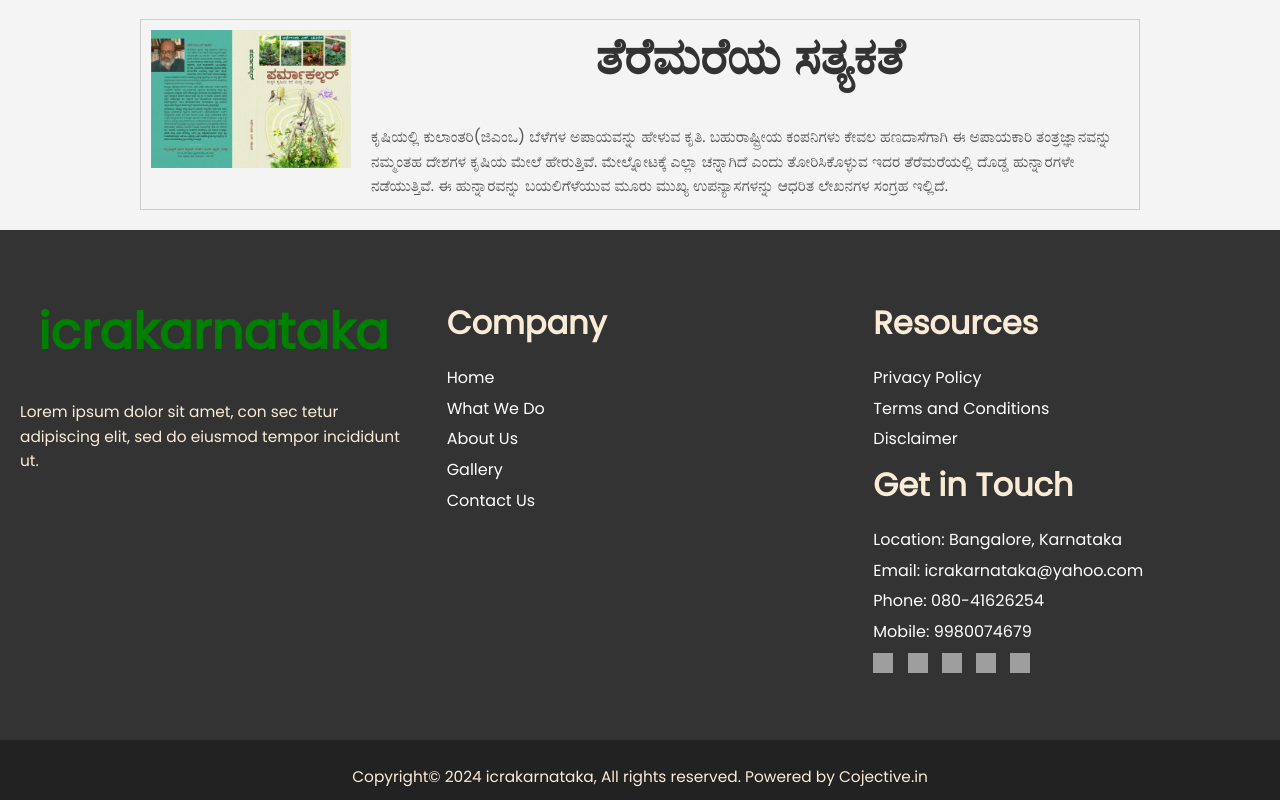
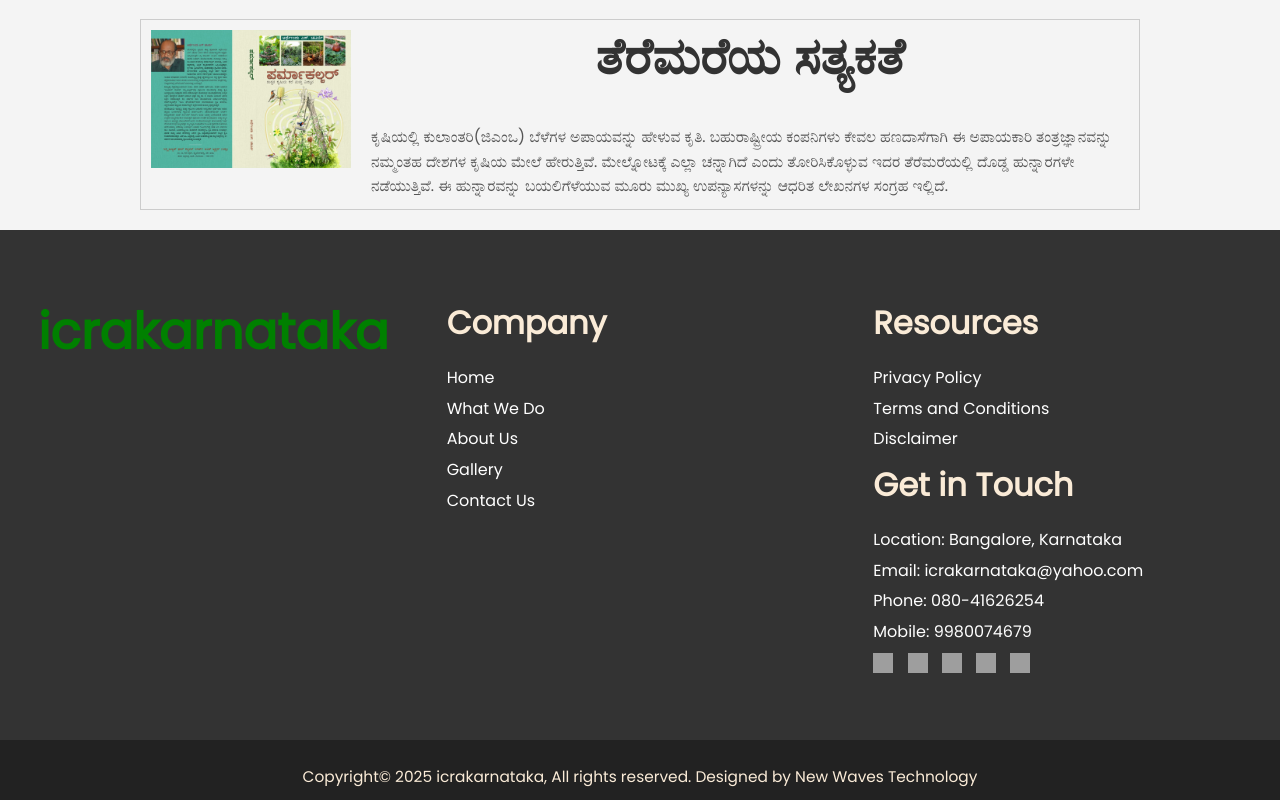
Before and after one commit to venkatramana-bhat/icra-website, a plain HTML site: page Books.html in a window 1280 px wide. Shown: the part 4226-5026 px from the top of the page. Drawn offline with nearby package versions, Linux system fonts and the light colour scheme; grey boxes are pictures that could not be loaded.

Commit message:
Update Books.html

```diff
--- a/Books.html
+++ b/Books.html
@@ -380,7 +380,7 @@
     <footer class="footer">
         <div class="footer-logo">
             <h2>icrakarnataka</h2>
-            <p style="color: antiquewhite;">Lorem ipsum dolor sit amet, con sec tetur adipiscing elit, sed do eiusmod tempor incididunt ut.</p>
+<!--             <p style="color: antiquewhite;">Lorem ipsum dolor sit amet, con sec tetur adipiscing elit, sed do eiusmod tempor incididunt ut.</p>  -->
         </div>
         <div class="footer-links">
             <h3>Company</h3>
@@ -434,7 +434,7 @@
         </div>
     </footer>
     <div class="footer-bottom">
-        <p style="color: antiquewhite;">Copyright© 2024 icrakarnataka, All rights reserved. Powered by Cojective.in</p>
+        <p style="color: antiquewhite;">Copyright© 2025 icrakarnataka, All rights reserved. Designed by New Waves Technology</p>
 
 
 
```
